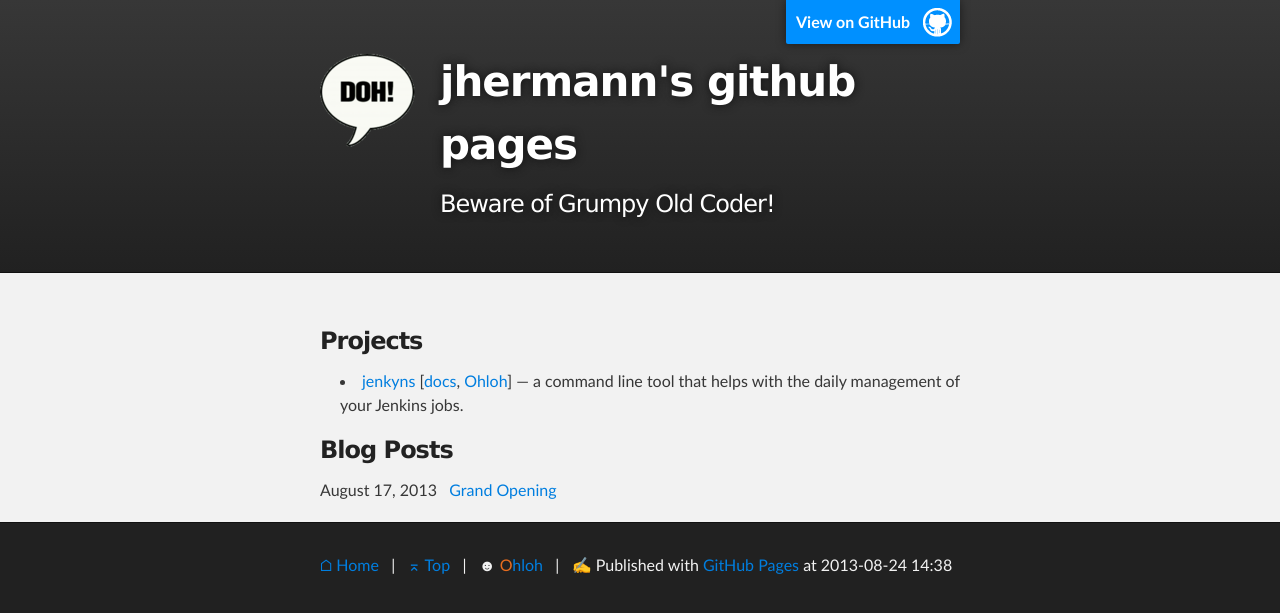
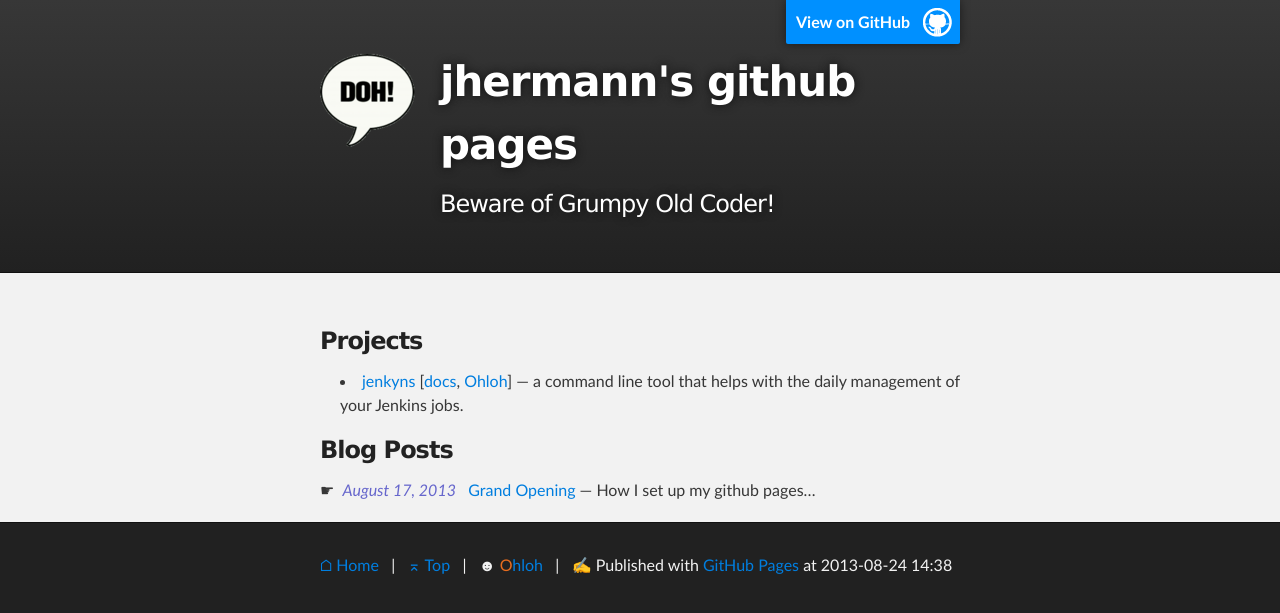
Before and after one commit to jhermann/jhermann.github.io, a Jekyll site: the page built from index.html, in a window 1280 px wide. Shown: the top 613 px of the page. Built offline with Jekyll 4.4.1, drawn with Linux system fonts in a browser that asks for light colours; Markdown is read by kramdown in place of the engine named in the settings.

Commit message:
post.abstract added; date CSS

```diff
--- a/_layouts/post.html
+++ b/_layouts/post.html
@@ -3,7 +3,7 @@ layout: default
 tagline: jhermann's github blog
 ---
 
-<h3>☛&nbsp; <em>{{ page.date | date: "%B %e, %Y" }}</em> &nbsp; ❝{{page.title}}❞</h3>
+<h3>☛&nbsp; <span class="date">{{ page.date | date: "%B %e, %Y" }}</span> &nbsp; ❝{{page.title}}❞</h3>
 
 <p>
 Categorized &nbsp; {% for category in page.categories %}
--- a/_posts/2013-08-17-grand-opening.md
+++ b/_posts/2013-08-17-grand-opening.md
@@ -1,6 +1,7 @@
 ---
 layout: post
 title: Grand Opening
+abstract: How I set up my github pages…
 categories:
     - documentation
 tags:
--- a/index.html
+++ b/index.html
@@ -18,7 +18,10 @@ tagline: Beware of Grumpy Old Coder!
 <h3>Blog Posts</h3>
 {% for post in site.posts %}
 
-    {{ post.date | date: "%B %e, %Y" }} &nbsp;
-    <a href="{{ post.url }}">{{ post.title }}</a>
+    <div class="post">
+        <b>☛</b>&nbsp; <span class="date">{{ post.date | date: "%B %e, %Y" }}</span> &nbsp;
+        <a href="{{ post.url }}">{{ post.title }}</a>
+        — {{ post.abstract }}
+    </div>
 
 {% endfor %}
--- a/stylesheets/stylesheet.css
+++ b/stylesheets/stylesheet.css
@@ -264,6 +264,16 @@ form {
   max-width: 100%;
 }
 
+.date {
+  font-style: italic;
+}
+.post .date {
+  color: #66c;
+}
+h3 .date {
+  color: #777;
+}
+
 /*******************************************************************************
 Full-Width Styles
 *******************************************************************************/
```
